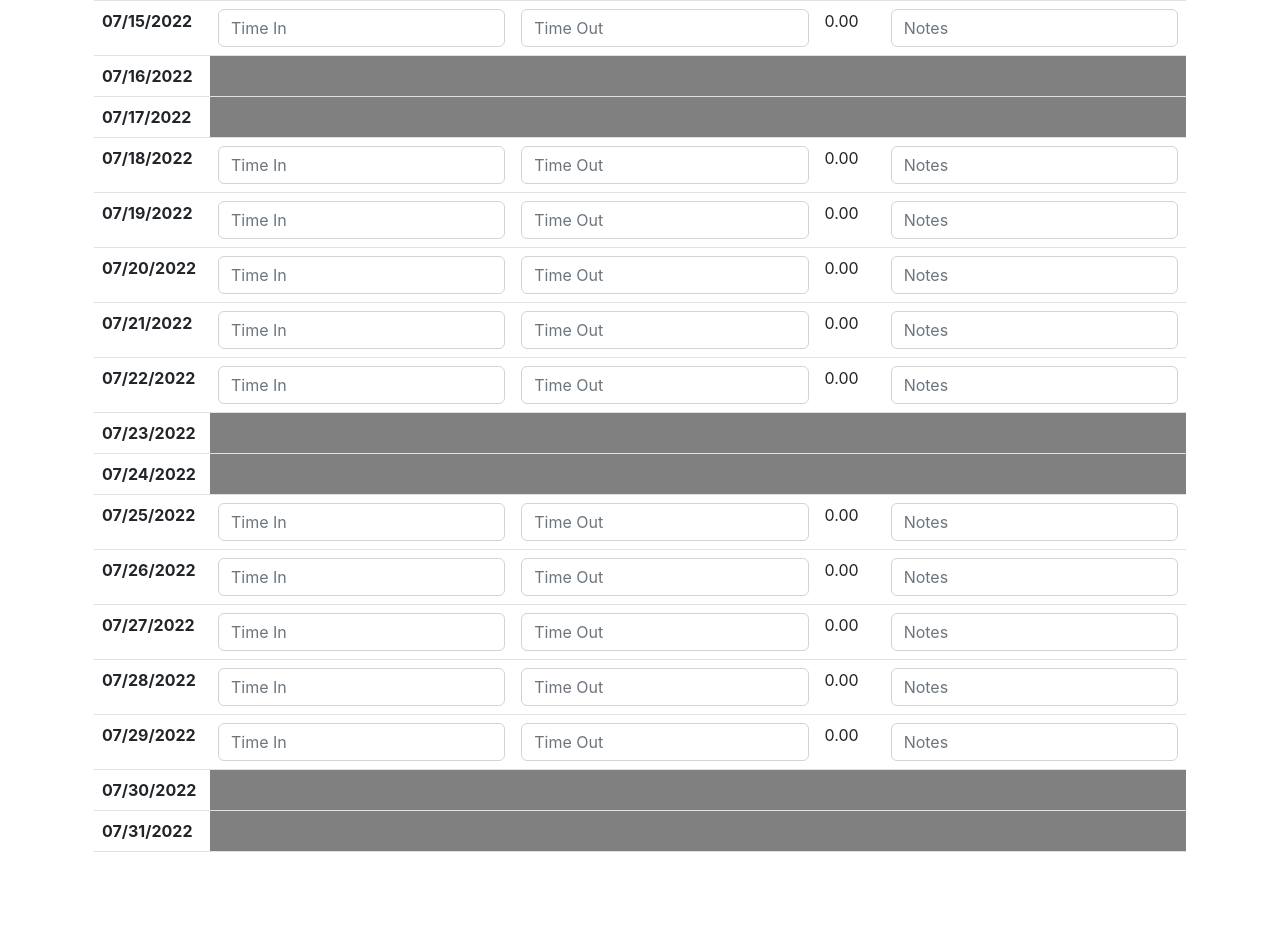
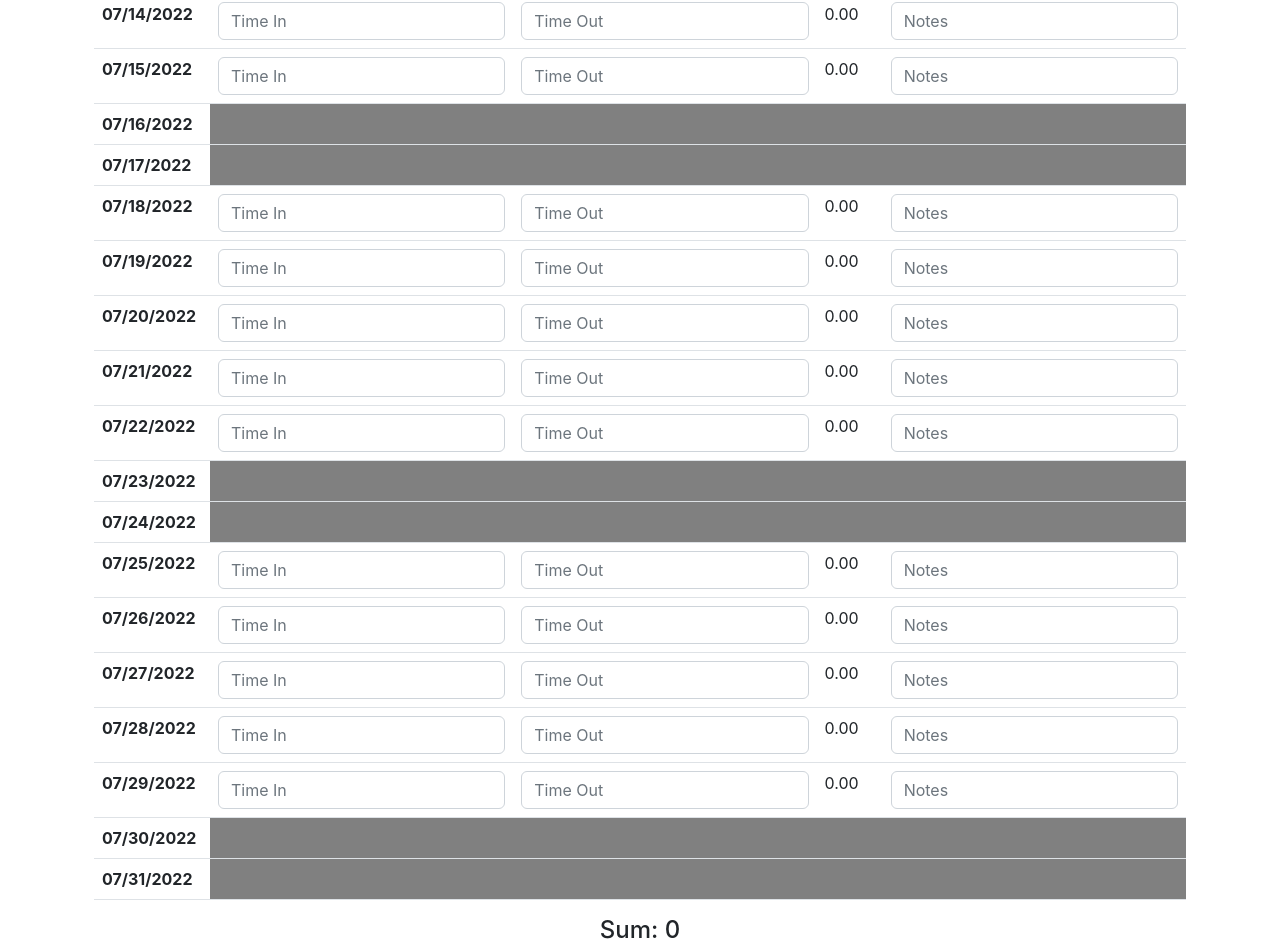
Before and after one commit to AlexDeMichieli/calendar, a React (Create React App) app: page / in a window 1280 px wide. Shown: the part 848-1798 px from the top of the page. Before the commit the page ends 1716 px from the top, so only its background shows below. Built offline with nearby package versions, Linux system fonts and the light colour scheme.

Commit message:
working on prefill

```diff
--- a/src/App.js
+++ b/src/App.js
@@ -1,11 +1,14 @@
 import React, { useState, useEffect } from 'react';
 import Grid from './components/Grid';
+import SideBar from './components/SideBar';
 import moment from 'moment'
 
 function App() {
   const [month, setMonth] = useState(new Date().getMonth());
   const [year, setYear] = useState(new Date().getFullYear())
-  const [allDaysOfMonth, setAllDaysOfMonth]= useState([])
+  const [allDaysOfMonth, setAllDaysOfMonth] = useState([])
+  const [on, setOn] = useState(false);
+  const [prefillTime, setPrefillTime] = useState({})
 
   useEffect(() => {
     const daysOfMonth = () => {
@@ -21,8 +24,15 @@ useEffect(() => {
     }
     daysOfMonth(month, year)
 
-},[month, year]);
+  }, [month, year]);
 
+  const handleOn = () => {
+    setOn(!on);
+  };
+
+  const preFillDates = (begin , end) => {
+    setPrefillTime({"timeIn": begin, "timeOut": end})
+  }
 
   const monthsOfYear = ["January", "February", "March", "April", "May", "June", "July", "August", "September", "October", "November", "December"]
   const yearsToCome = () => {
@@ -32,6 +42,8 @@ useEffect(() => {
 
   return (
     <div className="container">
+      <button onClick={handleOn} style={{width:'100%'}} type="button" className="btn btn-dark btn-lg btn-block">Dark</button>
+      {on && <SideBar preFillDates={preFillDates}/>}
       <h1>Time Sheet</h1>
       <div className="row">
         <div className="col">
@@ -43,7 +55,7 @@ useEffect(() => {
           </select>
         </div>
         <div className="col">
-          <select onChange={(e) => setYear(e.target.value)}className="form-select" aria-label="Default select example">
+          <select onChange={(e) => setYear(e.target.value)} className="form-select" aria-label="Default select example">
             <option defaultValue>Select Year</option>
             {yearsToCome().map(year => {
               return <option key={year} name={year} value={year}>{year}</option>
@@ -51,7 +63,7 @@ useEffect(() => {
           </select>
         </div>
       </div>
-      <Grid allDaysOfMonth={allDaysOfMonth}></Grid>
+      <Grid allDaysOfMonth={allDaysOfMonth} prefillTime={prefillTime}></Grid>
     </div>
   );
 }
--- a/src/components/Grid.js
+++ b/src/components/Grid.js
@@ -3,38 +3,38 @@ import { useState } from 'react'
 import moment from 'moment'
 
 
-const Grid = ({ allDaysOfMonth }) => {
+const Grid = ({ allDaysOfMonth, prefillTime }) => {
+  console.log(prefillTime)
+
   const [timeIn, setTimeIn] = useState({})
   const [timeOut, setTimeOut] = useState({})
-  const [hours, setHours] = useState([])
+
+  const computeHours = (timeIn, timeOut, cell) =>{
+    let start = moment(timeIn[cell]);
+    let end = moment(timeOut[cell]);
+    let diff = end.diff(start);
+    let computedHours = moment.utc(diff).format('H.mm')
+
+    return computedHours
+  }
 
   const calculateTime = () => {
+    const total = []
+    let sum = 0
 
-    Object.keys(timeIn).forEach( function (key) {
-      //console.log(timeIn[key]+':'+timeOut[key]);
-      let diff = moment(timeOut[key]).diff(moment(timeIn[key]));
-      let computedHours = moment.utc(diff).format('H.mm')
-      console.log("key", key, computedHours)
-    } );
+    Object.keys(timeIn).forEach(function (key) {
 
-    let total = []
+      let sumOfRowHours = computeHours(timeIn, timeOut, key)
+      total.push(parseFloat(sumOfRowHours))
 
-    // for (let i = 0; i < cellHours.length; i++) {
-    //   let formattedHours = parseInt(cellHours[i].innerHTML)
-    //   // if (isNaN(formattedHours)) {
-    //   //   formattedHours = 0
-    //   // }
-    //   total.push(formattedHours)
-    // }
-    // const sum = total.reduce((accumulator, value) => {
-    //   if (isNaN(value)) {
-    //     value = 0
-    //   }
-    //   console.log(value)
-    //   return accumulator + value;
-    // }, 0);
+    });
 
-    // return sum
+    for (let i = 0; i < total.length; i++) {
+      console.log(total[i])
+      sum += total[i]
+    }
+
+    return sum
   }
 
   const enterTimeIn = (e, cell, day) => {
@@ -67,9 +67,6 @@ const Grid = ({ allDaysOfMonth }) => {
       return true
     }
   }
-
-
-console.log(timeIn, timeOut)
   return (
     <div className='container'>
       <table className="table">
@@ -84,25 +81,22 @@ console.log(timeIn, timeOut)
         </thead>
         <tbody>
           {allDaysOfMonth && allDaysOfMonth.map((day, cell) => {
-            let date1 = moment(timeIn[cell]);
-            let date2 = moment(timeOut[cell]);
-            let diff = date2.diff(date1);
-            let computedHours = moment.utc(diff).format('H.mm')
 
             return (
-
               <tr key={cell}>
                 <th scope="row">{day}</th>
-                <td className='timeIn' style={{ background: isWeekend(day) ? 'grey' : 'white' }}>{!isWeekend(day) && <input onChange={(e) => enterTimeIn(e, cell, day)} className="form-control" type="text" placeholder="Time In" />}</td>
+                <td className='timeIn' style={{ background: isWeekend(day) ? 'grey' : 'white' }}>{!isWeekend(day) && <input onChange={(e) => enterTimeIn(e, cell, day)} defaultValue={prefillTime.timeIn} className="form-control" type="text" placeholder="Time In" />}</td>
+
                 <td className='timeOut' style={{ background: isWeekend(day) ? 'grey' : 'white' }}>{!isWeekend(day) && <input onChange={(e) => enterTimeOut(e, cell, day)} className="form-control" type="text" placeholder="Time Out" />}</td>
-                <td className='hours' style={{ background: isWeekend(day) ? 'grey' : 'white' }}>{!isWeekend(day) && computedHours}</td>
+
+                <td className='hours' style={{ background: isWeekend(day) ? 'grey' : 'white' }}>{!isWeekend(day) && computeHours(timeIn, timeOut, cell)}</td>
                 <td className='notes' style={{ background: isWeekend(day) ? 'grey' : 'white' }}>{!isWeekend(day) && <input onChange={(e) => enterNotes(e, cell)} className="form-control" type="text" placeholder="Notes" />}</td>
               </tr>
             )
           })}
         </tbody>
       </table>
-      <p>{calculateTime()}</p>
+      <h4 className='text-center'>Sum: {calculateTime()}</h4>
     </div>
   )
 }
--- /dev/null
+++ b/src/components/SideBar.js
@@ -0,0 +1,25 @@
+import React from 'react'
+import { useState } from 'react'
+
+const SideBar = ({preFillDates}) => {
+  const [preFillIn, setPrefillIn] = useState("")
+  const [prefillOut, setPrefillOut] = useState("")
+
+  return (
+    <div className='container'>
+      <div className="row">
+        <div className="col">
+          <input onChange={(e) => setPrefillIn(e.target.value)} type="text" className="form-control" placeholder="Time In" />
+        </div>
+        <div className="col">
+          <input onChange={(e) => setPrefillOut(e.target.value)} type="text" className="form-control" placeholder="Time Out" />
+        </div>
+        <div className="col">
+          <button onClick={()=>preFillDates(preFillIn,prefillOut)} type="button" className="btn btn-success">Prefill</button>
+        </div>
+
+      </div>
+    </div>
+  );
+};
+export default SideBar;
```
Lines whose indentation alone changed are shown as unchanged.
